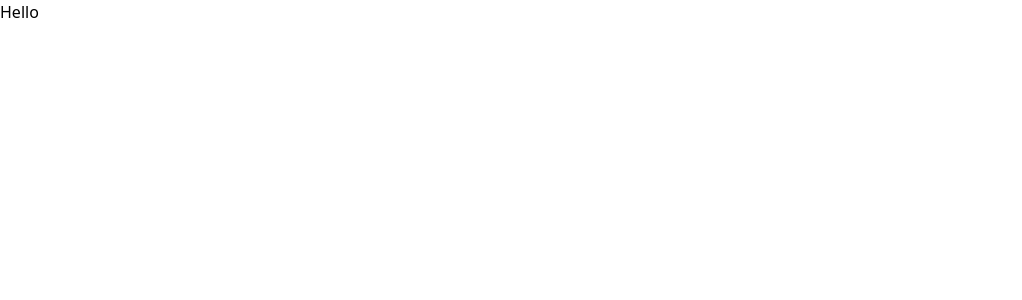
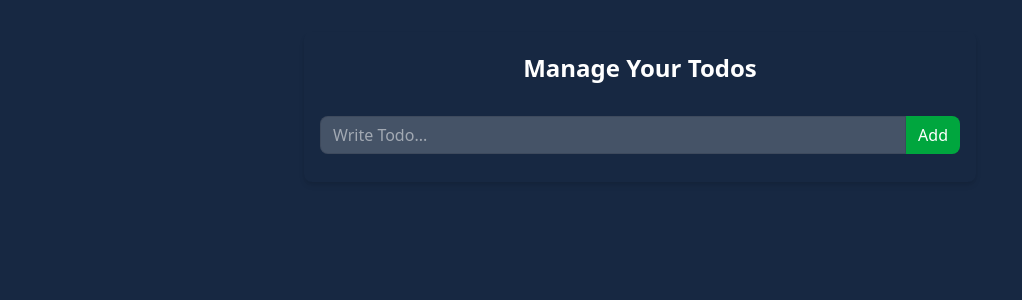
Before and after one commit to HimanshuSharma-07/todo-ContextApi-react, a React (Vite) app in the folder todoContextAPi/: page / in a window 1280 px wide. Shown: the top 300 px of the page, without its empty margins (0-1022 px from the left). Built offline with nearby package versions, Linux system fonts and the light colour scheme.

Commit message:
feat: implement Todo management functionality with context provider

```diff
--- a/todoContextAPi/src/App.jsx
+++ b/todoContextAPi/src/App.jsx
@@ -1,13 +1,48 @@
 import { useState } from 'react'
+import TodoForm from './components/TodoForm'
+import { TodoContextProvider } from './contexts'
+import TodoItem from './components/TodoItem'
+
 
 
 function App() {
+  const [todos, setTodo] = useState([])
+
+  const addTodo = (todo) => {
+    setTodo((prev) => [...prev, {id: Date.now(), ...todo}])
+  }
+
+  const updateTodo = (id, todo) => {
+    setTodo((prev) => prev.map((prevTodo) => (prevTodo.id === id ? todo : prevTodo)))
+  }
+
+  const deleteTodo = (id) => {
+    setTodo((prev) => prev.filter((todo) => todo.id !== id ))
+  }
+
+  const toggleCompelete = (id) => {
+    setTodo((prev) => prev.map((prevTodo) => prevTodo.id === id ? {...prevTodo, compeleted: !prevTodo.compeleted}: prevTodo))
+  }
+
+  return (
+    <TodoContextProvider value = {{todos, addTodo, updateTodo, deleteTodo, toggleCompelete}}>
+      <div className="bg-[#172842] min-h-screen py-8">
+        <div className="w-full max-w-2xl mx-auto shadow-md rounded-lg px-4 py-3 text-white">
+          <h1 className="text-2xl font-bold text-center mb-8 mt-2">Manage Your Todos</h1>
+          <div className="mb-4">
+            <TodoForm />
+          </div>
+          <div className="flex flex-wrap gap-y-3">
+            {todos.map((todo) => {
+              return <TodoItem key={todo.id} todo={todo} />
+            })}
 
 
-  return (
-    <>
-      <h1>Hello</h1>
-    </>
+          </div>
+        </div>
+      </div>
+
+    </TodoContextProvider>
   )
 }
 
```
